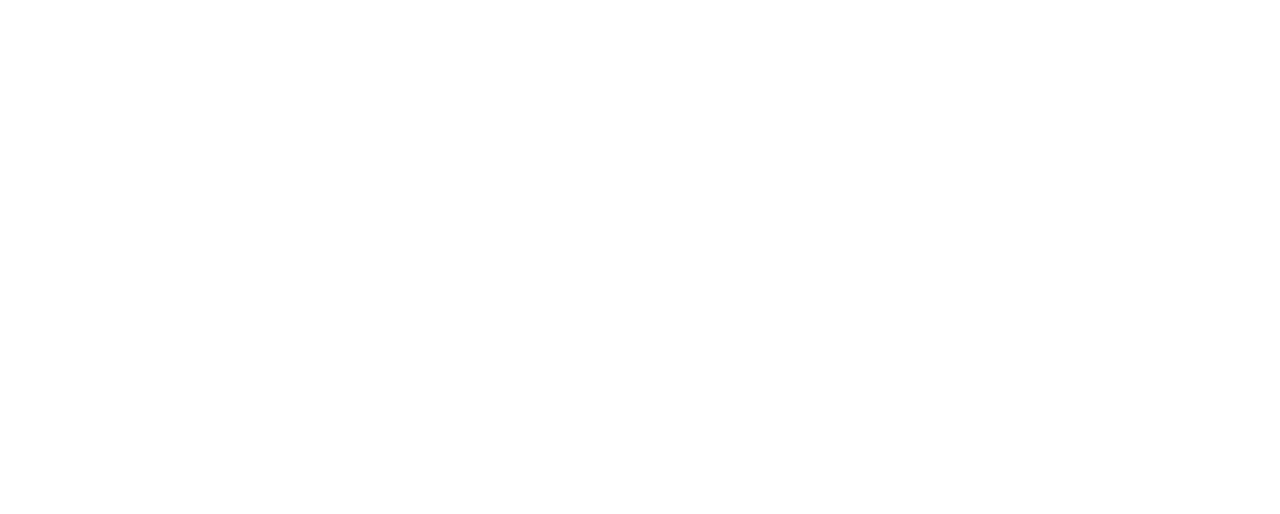
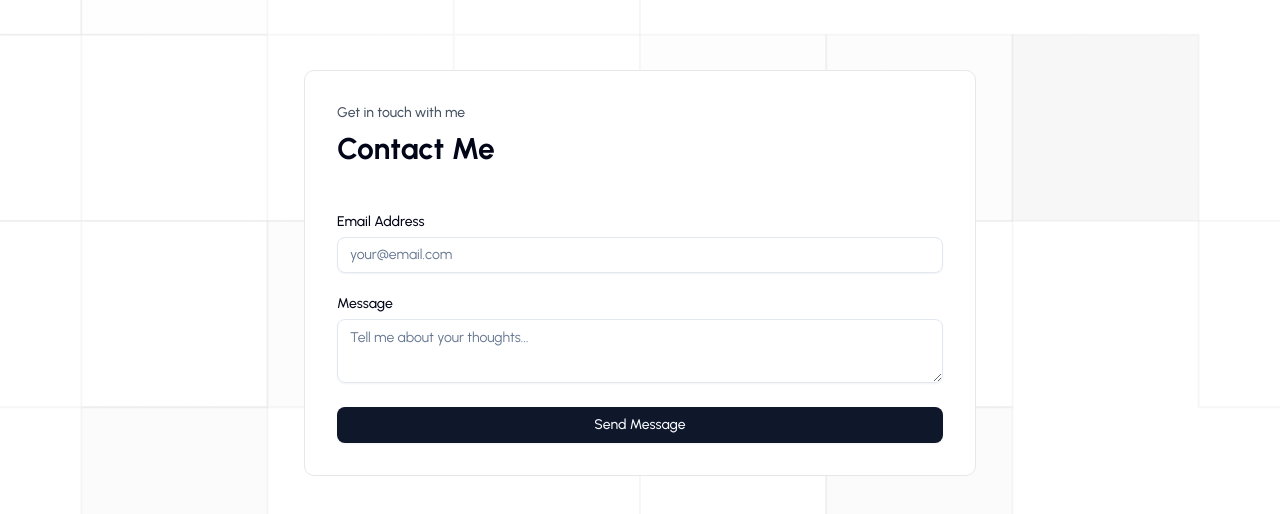
Before and after one commit to Danni4421/portfolio, a SvelteKit app: page / in a window 1280 px wide. Shown: the part 1349-1863 px from the top of the page. Before the commit the page ends 1339 px from the top, so only its background shows below. Built offline with nearby package versions, Linux system fonts and the light colour scheme; no server answers; the database is empty.

Commit message:
feat: added contact section and adjust tech stack

```diff
--- a/package.json
+++ b/package.json
@@ -18,6 +18,7 @@
 	"devDependencies": {
 		"@eslint/compat": "^1.4.0",
 		"@eslint/js": "^9.38.0",
+		"@internationalized/date": "^3.8.1",
 		"@lucide/svelte": "^0.525.0",
 		"@sveltejs/adapter-auto": "^6.1.1",
 		"@sveltejs/kit": "^2.47.2",
@@ -26,6 +27,7 @@
 		"@tailwindcss/vite": "^4.1.15",
 		"@types/node": "^22.18.12",
 		"@vitest/browser": "^3.2.4",
+		"bits-ui": "^2.11.0",
 		"clsx": "^2.1.1",
 		"drizzle-kit": "^0.30.6",
 		"eslint": "^9.38.0",
--- /dev/null
+++ b/src/features/contact/components/contact-me.svelte
@@ -0,0 +1,102 @@
+<script lang="ts">
+	import { Input } from '@/lib/components/ui/input';
+	import { Button } from '@/lib/components/ui/button';
+	import { Textarea } from '@/lib/components/ui/textarea';
+	import { Label } from '@/lib/components/ui/label';
+
+	let email = '';
+	let message = '';
+	let loading = false;
+	let success = false;
+	let error = '';
+
+	async function handleSubmit(e: SubmitEvent) {
+		e.preventDefault();
+		loading = true;
+		error = '';
+		success = false;
+
+		try {
+			const response = await fetch('https://formspree.io/f/mnngywja', {
+				method: 'POST',
+				headers: {
+					'Content-Type': 'application/json'
+				},
+				body: JSON.stringify({ email, message })
+			});
+
+			if (!response.ok) throw new Error('Failed to send message');
+
+			success = true;
+			email = '';
+			message = '';
+			setTimeout(() => (success = false), 5000);
+		} catch (err) {
+			error = err instanceof Error ? err.message : 'Something went wrong';
+			setTimeout(() => (error = ''), 5000);
+		} finally {
+			loading = false;
+		}
+	}
+</script>
+
+<section class="px-24 py-20">
+	<div class="mx-auto max-w-2xl rounded-lg border border-gray-200 bg-white p-8">
+		<!-- Header -->
+		<div class="mb-12 space-y-2">
+			<p class="text-sm font-medium text-gray-600">Get in touch with me</p>
+			<h2 class="font-serif text-3xl font-bold">Contact Me</h2>
+		</div>
+
+		<form on:submit={handleSubmit} class="space-y-6">
+			<!-- Email Input -->
+			<div class="space-y-2">
+				<Label for="email">Email Address</Label>
+				<Input
+					type="email"
+					id="email"
+					name="email"
+					bind:value={email}
+					required
+					placeholder="your@email.com"
+				/>
+			</div>
+
+			<!-- Message Textarea -->
+			<div class="space-y-2">
+				<Label for="message">Message</Label>
+				<Textarea
+					id="message"
+					name="message"
+					bind:value={message}
+					required
+					rows={6}
+					placeholder="Tell me about your thoughts..."
+				/>
+			</div>
+
+			<!-- Success Message -->
+			{#if success}
+				<div class="rounded-lg border border-green-200 bg-green-50 p-4">
+					<p class="text-sm font-medium text-green-800">
+						✓ Message sent successfully! I'll get back to you soon.
+					</p>
+				</div>
+			{/if}
+
+			<!-- Error Message -->
+			{#if error}
+				<div class="rounded-lg border border-red-200 bg-red-50 p-4">
+					<p class="text-sm font-medium text-red-800">
+						✗ Error: {error}
+					</p>
+				</div>
+			{/if}
+
+			<!-- Submit Button -->
+			<Button type="submit" disabled={loading} class="w-full" variant="default">
+				{loading ? 'Sending...' : 'Send Message'}
+			</Button>
+		</form>
+	</div>
+</section>
--- a/src/features/tech-stack/components/tech-stack-list.svelte
+++ b/src/features/tech-stack/components/tech-stack-list.svelte
@@ -61,12 +61,12 @@
 			transform: translateX(0);
 		}
 		100% {
-			transform: translateX(calc(-33.33% * 2));
+			transform: translateX(calc(-33.33% * 10));
 		}
 	}
 
 	:global(.animate-scroll) {
-		animation: scroll 30s linear infinite;
+		animation: scroll 40s linear infinite;
 		will-change: transform;
 		display: flex;
 	}
--- a/src/features/tech-stack/services/tech-stack.ts
+++ b/src/features/tech-stack/services/tech-stack.ts
@@ -2,7 +2,10 @@
 import type { TechStack } from '../types';
 
 export async function getTechStacks(): Promise<{ stacks: Array<TechStack> }> {
-	const { data } = await supabase.from('tech-stacks').select();
+	const { data } = await supabase
+		.from('tech-stacks')
+		.select()
+		.order('sort_index', { ascending: true });
 	return {
 		stacks: data ?? []
 	};
--- /dev/null
+++ b/src/lib/components/ui/input/index.ts
@@ -0,0 +1,7 @@
+import Root from "./input.svelte";
+
+export {
+	Root,
+	//
+	Root as Input,
+};
--- /dev/null
+++ b/src/lib/components/ui/input/input.svelte
@@ -0,0 +1,52 @@
+<script lang="ts">
+	import type { HTMLInputAttributes, HTMLInputTypeAttribute } from "svelte/elements";
+	import { cn, type WithElementRef } from "$lib/utils.js";
+
+	type InputType = Exclude<HTMLInputTypeAttribute, "file">;
+
+	type Props = WithElementRef<
+		Omit<HTMLInputAttributes, "type"> &
+			({ type: "file"; files?: FileList } | { type?: InputType; files?: undefined })
+	>;
+
+	let {
+		ref = $bindable(null),
+		value = $bindable(),
+		type,
+		files = $bindable(),
+		class: className,
+		"data-slot": dataSlot = "input",
+		...restProps
+	}: Props = $props();
+</script>
+
+{#if type === "file"}
+	<input
+		bind:this={ref}
+		data-slot={dataSlot}
+		class={cn(
+			"selection:bg-primary dark:bg-input/30 selection:text-primary-foreground border-input ring-offset-background placeholder:text-muted-foreground shadow-xs flex h-9 w-full min-w-0 rounded-md border bg-transparent px-3 pt-1.5 text-sm font-medium outline-none transition-[color,box-shadow] disabled:cursor-not-allowed disabled:opacity-50",
+			"focus-visible:border-ring focus-visible:ring-ring/50 focus-visible:ring-[3px]",
+			"aria-invalid:ring-destructive/20 dark:aria-invalid:ring-destructive/40 aria-invalid:border-destructive",
+			className
+		)}
+		type="file"
+		bind:files
+		bind:value
+		{...restProps}
+	/>
+{:else}
+	<input
+		bind:this={ref}
+		data-slot={dataSlot}
+		class={cn(
+			"border-input bg-background selection:bg-primary dark:bg-input/30 selection:text-primary-foreground ring-offset-background placeholder:text-muted-foreground shadow-xs flex h-9 w-full min-w-0 rounded-md border px-3 py-1 text-base outline-none transition-[color,box-shadow] disabled:cursor-not-allowed disabled:opacity-50 md:text-sm",
+			"focus-visible:border-ring focus-visible:ring-ring/50 focus-visible:ring-[3px]",
+			"aria-invalid:ring-destructive/20 dark:aria-invalid:ring-destructive/40 aria-invalid:border-destructive",
+			className
+		)}
+		{type}
+		bind:value
+		{...restProps}
+	/>
+{/if}
--- /dev/null
+++ b/src/lib/components/ui/label/index.ts
@@ -0,0 +1,7 @@
+import Root from "./label.svelte";
+
+export {
+	Root,
+	//
+	Root as Label,
+};
--- /dev/null
+++ b/src/lib/components/ui/label/label.svelte
@@ -0,0 +1,20 @@
+<script lang="ts">
+	import { Label as LabelPrimitive } from "bits-ui";
+	import { cn } from "$lib/utils.js";
+
+	let {
+		ref = $bindable(null),
+		class: className,
+		...restProps
+	}: LabelPrimitive.RootProps = $props();
+</script>
+
+<LabelPrimitive.Root
+	bind:ref
+	data-slot="label"
+	class={cn(
+		"flex select-none items-center gap-2 text-sm font-medium leading-none peer-disabled:cursor-not-allowed peer-disabled:opacity-50 group-data-[disabled=true]:pointer-events-none group-data-[disabled=true]:opacity-50",
+		className
+	)}
+	{...restProps}
+/>
--- /dev/null
+++ b/src/lib/components/ui/textarea/index.ts
@@ -0,0 +1,7 @@
+import Root from "./textarea.svelte";
+
+export {
+	Root,
+	//
+	Root as Textarea,
+};
--- /dev/null
+++ b/src/lib/components/ui/textarea/textarea.svelte
@@ -0,0 +1,23 @@
+<script lang="ts">
+	import { cn, type WithElementRef, type WithoutChildren } from "$lib/utils.js";
+	import type { HTMLTextareaAttributes } from "svelte/elements";
+
+	let {
+		ref = $bindable(null),
+		value = $bindable(),
+		class: className,
+		"data-slot": dataSlot = "textarea",
+		...restProps
+	}: WithoutChildren<WithElementRef<HTMLTextareaAttributes>> = $props();
+</script>
+
+<textarea
+	bind:this={ref}
+	data-slot={dataSlot}
+	class={cn(
+		"border-input placeholder:text-muted-foreground focus-visible:border-ring focus-visible:ring-ring/50 aria-invalid:ring-destructive/20 dark:aria-invalid:ring-destructive/40 aria-invalid:border-destructive dark:bg-input/30 field-sizing-content shadow-xs flex min-h-16 w-full rounded-md border bg-transparent px-3 py-2 text-base outline-none transition-[color,box-shadow] focus-visible:ring-[3px] disabled:cursor-not-allowed disabled:opacity-50 md:text-sm",
+		className
+	)}
+	bind:value
+	{...restProps}
+></textarea>
--- a/src/routes/+page.svelte
+++ b/src/routes/+page.svelte
@@ -3,6 +3,7 @@
 	import Hero from '@/features/home/components/hero.svelte';
 	import TechStackList from '@/features/tech-stack/components/tech-stack-list.svelte';
 	import Achievements from '@/features/achievement/components/achivements.svelte';
+	import ContactMe from '@/features/contact/components/contact-me.svelte';
 </script>
 
 <svelte:head>
@@ -18,5 +19,6 @@
 		<Hero />
 		<TechStackList />
 		<Achievements />
+		<ContactMe />
 	</div>
 </main>
```
Also changed, not shown: 1 other file (tests, documents, lock files or other folders).
